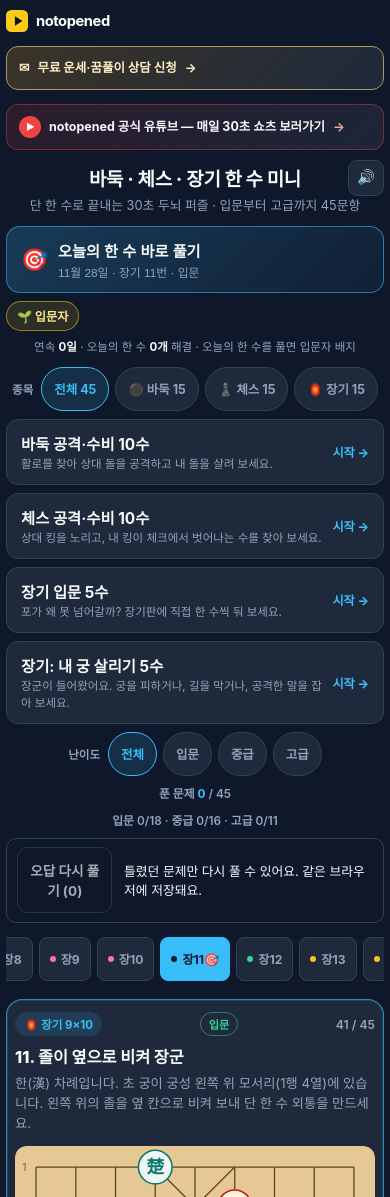
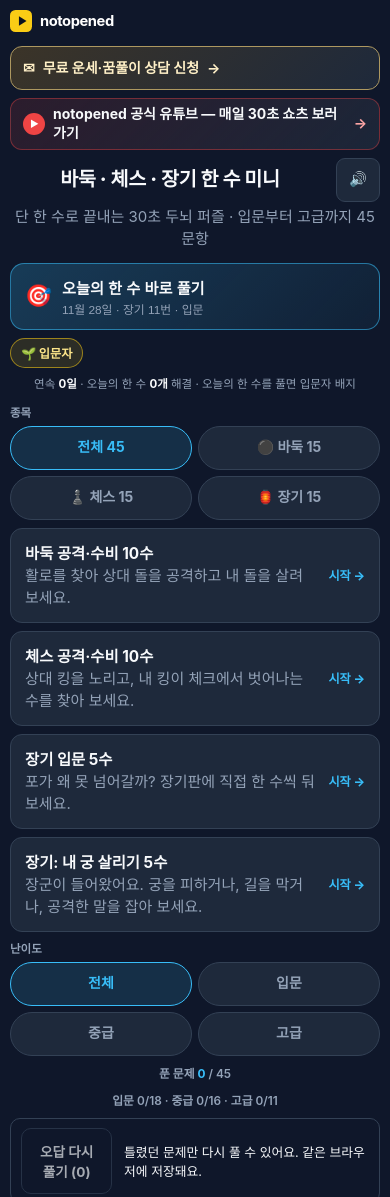
Before and after one commit to not-opened/go-chess, a plain HTML site: page index.html in a window 390 px wide. Shown: the top 1197 px of the page. Drawn offline with Linux system fonts and the light colour scheme; a script that the page names is missing.

Commit message:
Improve responsive puzzle layout and preserve initial scroll (#16)

```diff
--- a/index.html
+++ b/index.html
@@ -668,6 +668,33 @@ body {
 #hubWrongList li + li { margin-top: .3rem; }
 
 </style>
+<style id="notopened-responsive-ui">/* Use extra space for practice links and the playable board, not wider text lines. */
+.container{max-width:780px}
+.container>.yt-banner{font-size:.875rem;line-height:1.35;margin-bottom:8px}
+.portal-header h1{font-size:clamp(1.22rem,3vw,1.75rem);line-height:1.26;word-break:keep-all}
+.portal-header p,.web-card p,.puzzle-prompt,.feedback-box p{font-size:.9375rem;line-height:1.5}
+.icon-toggle-btn{min-width:44px;min-height:44px}
+.filter-chip{font-size:.875rem;min-height:44px;white-space:normal;line-height:1.35}
+.puzzle-tab{min-height:44px}
+.board-wrap{max-width:440px}
+.practice-links{display:grid;gap:8px;margin:0 0 8px}
+.practice-links .web-card{margin:0;min-width:0}
+.practice-links .web-card>span:first-child{min-width:0}
+.puzzle-tabs{overscroll-behavior-x:contain;scrollbar-width:thin}
+@media(max-width:440px){
+  body{padding-inline:10px}
+  #typeFilters,#diffFilters{display:grid;grid-template-columns:repeat(2,minmax(0,1fr));gap:6px}
+  .filter-chip{text-align:center;padding-inline:4px}
+  .filter-label{grid-column:1/-1;text-align:left}
+  .puzzle-prompt{overflow-wrap:anywhere}
+}
+@media(min-width:650px){.practice-links{grid-template-columns:repeat(2,minmax(0,1fr))}}
+.container>.yt-banner .yt-text{white-space:normal;overflow-wrap:anywhere}
+.title-row{display:grid;grid-template-columns:44px minmax(0,1fr) 44px;gap:6px}
+.title-row h1{grid-column:2}
+.title-row .icon-toggle-btn{grid-column:3;position:static;transform:none;width:44px;height:44px}
+@media(max-width:440px){.title-row{grid-template-columns:minmax(0,1fr) 44px}.title-row h1{grid-column:1}.title-row .icon-toggle-btn{grid-column:2}}
+</style>
 </head>
 <body>
   <main class="container">
@@ -712,6 +739,7 @@ body {
       <button type="button" class="filter-chip" data-type="janggi">🏮 장기 15</button>
     </nav>
 
+    <div class="practice-links">
     <a class="web-card" href="./go-practice/">
       <span>
         <h2 style="font-size:0.96rem;margin:0 0 2px">바둑 공격·수비 10수</h2>
@@ -743,6 +771,8 @@ body {
       </span>
       <span class="go" aria-hidden="true">시작 →</span>
     </a>
+
+    </div>
 
     <nav class="filter-bar" id="diffFilters" aria-label="난이도 필터">
       <span class="filter-label">난이도</span>
@@ -1969,8 +1999,11 @@ function renderTabs() {
     wrap.appendChild(btn);
   });
   const active = wrap.querySelector('.puzzle-tab.active');
-  if (active && active.scrollIntoView) {
-    try { active.scrollIntoView({ block: 'nearest', inline: 'center' }); } catch (e) { /* ignore */ }
+  // Center the selected chip inside the strip without scrolling the page.
+  if (active && wrap.scrollWidth > wrap.clientWidth) {
+    const strip = wrap.getBoundingClientRect();
+    const chip = active.getBoundingClientRect();
+    wrap.scrollLeft += chip.left - strip.left - (strip.width - chip.width) / 2;
   }
 }
 
```
